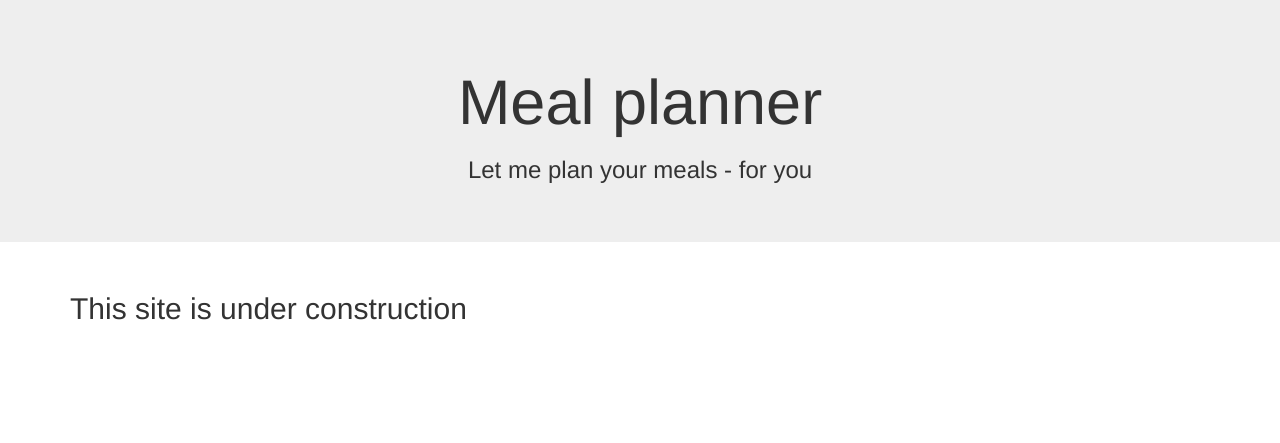
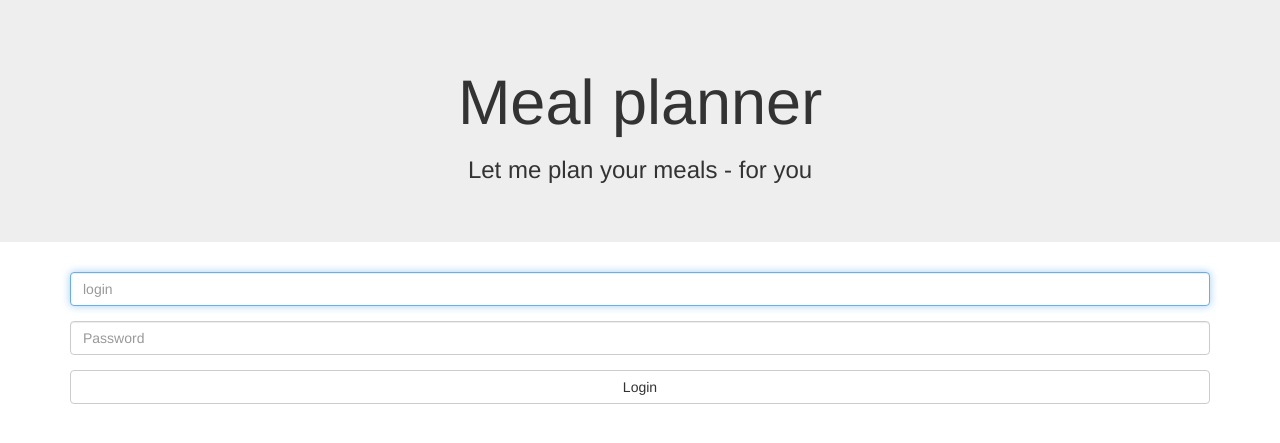
Before and after one commit to Pibosh/CS50_Meal_planner, a Flask app: template templates/login.html in a window 1280 px wide. Shown: the part 52-495 px from the top of the page. Run offline with Flask 2, Linux system fonts and the light colour scheme; the template is opened without the code that fills it, so the values that code supplies are empty; parts of the project's set-up code (start-up, migrations or seed data) failed here and were passed over; some libraries are stand-ins or nearby versions.

Commit message:
Added login features

```diff
--- a/application.py
+++ b/application.py
@@ -176,10 +176,39 @@ def register():
 	else:
 		return render_template("register.html")
 
-@app.route('/login')
+@app.route('/login', methods=["GET", "POST"])
 def login():
-	flash('TODO', 'alert-info')
-	return render_template('login.html')
+	#connect to database
+	conn = sqlite3.connect('data.db')
+	db = conn.cursor()
+
+	#server-side validation
+	if request.method == "POST":
+		login = request.form.get("login")
+		password = request.form.get("password")
+		print(type(login))
+		print(login)
+
+		if login == "":
+			flash('Please enter ther login', 'alert-danger')
+			return render_template("login.html")
+		if password == "":
+			flash('Please enter ther login', 'alert-danger')
+			return render_template("login.html")
+
+		db.execute("SELECT * FROM users WHERE username=?", (login,))
+		login_result = db.fetchone()
+
+		if len(login_result) != 5 \
+		or not pwd_context.verify(password, login_result[2]):
+			flash('Invalid login or password', 'alert-danger')
+			return render_template("login.html")
+		else:
+			session["user_id"] = login
+			return redirect(url_for("index"))
+
+	else:
+		return render_template('login.html')
 
 @app.route('/logout')
 @login_required
@@ -189,7 +218,7 @@ def logout():
 	session.clear()
 
 	# redirect user to login form
-	return redirect(url_for("login"))
+	return redirect(url_for("index"))
 
 @app.route('/confirm/<token>')
 def confirm(token):
@@ -215,6 +244,9 @@ def confirm(token):
 	flash("You confirmed your account!", 'alert-success')
 	return redirect(url_for("index"))
 
+	#close database
+	db.close()
+
 @app.route('/_checkUser', methods=['POST'])
 def _checkUser():
 	username = request.form["username"]
--- a/templates/login.html
+++ b/templates/login.html
@@ -5,5 +5,17 @@
 {% endblock %}
 
 {% block main %}
-<h2> This site is under construction </h2>
+<form action="{{ url_for('login') }}" method="post" role="form">
+  <fieldset>
+    <div class="form-group">
+      <input class="form-control" id="login" name="login" autofocus placeholder="login" type="text" />
+    </div>
+    <div class="form-group">
+      <input class="form-control" id="password" name="password" placeholder="Password" type="password" />
+    </div>
+    <div class="form-group">
+        <button id="submit-button" class="btn btn-default btn-block" type="submit">Login</button>
+    </div>
+  </fieldset>
+</form>
 {% endblock %}
```
